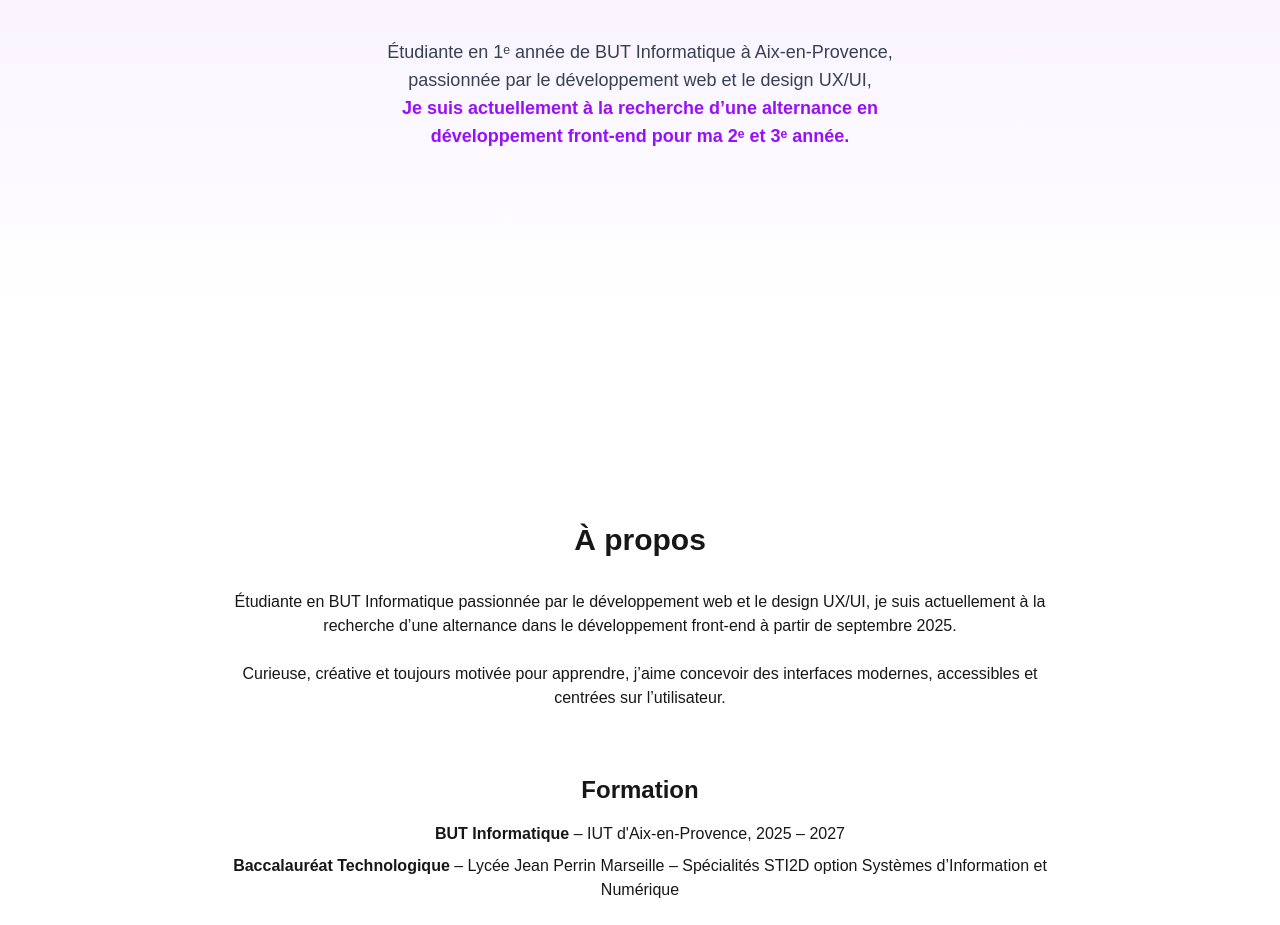
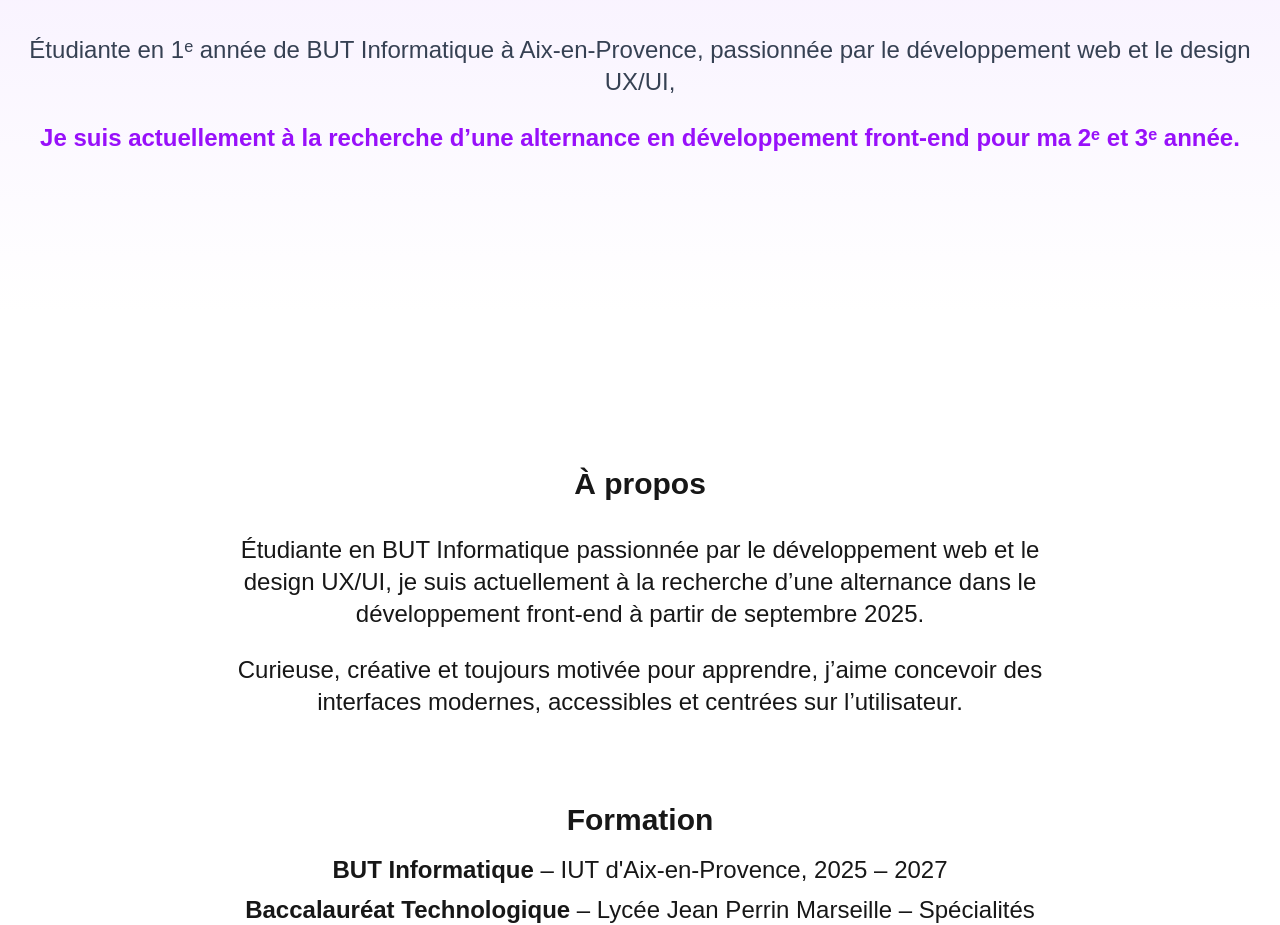
Before and after one commit to Mariam-Pgs/portfolio, a Next.js app: page / in a window 1280 px wide. Shown: the part 328-1253 px from the top of the page. Built offline with nearby package versions, Linux system fonts and the light colour scheme.

Commit message:
modif espacement agrandissement texte et reglage probleme scroll pour a propos et competence

```diff
--- a/src/components/About.tsx
+++ b/src/components/About.tsx
@@ -27,19 +27,19 @@ export default function About() {
 
       <div className="max-w-4xl mx-auto px-4">
 
-      <p className="mb-6 text-center">
+      <p className="mb-6 text-center text-2xl">
         Étudiante en BUT Informatique passionnée par le développement web et le design UX/UI, je suis actuellement à la recherche d’une alternance dans le développement front-end à partir de septembre 2025.
       </p>
 
-      <p className="mb-10 text-center">
+      <p className="mb-15 text-center text-2xl">
         Curieuse, créative et toujours motivée pour apprendre, j’aime concevoir des interfaces modernes, accessibles et centrées sur l’utilisateur.
       </p>
 
       </div>
 
 
-      <div className="mt-6 w-full">
-        <h3 className="text-2xl font-semibold mb-4 text-center">Formation</h3>
+      <div className="mt-6 w-full text-2xl">
+        <h3 className="text-3xl font-semibold mb-4 text-center">Formation</h3>
         <ul className="space-y-2 text-center">
           <li>
             <strong>BUT Informatique</strong> – IUT d'Aix-en-Provence, 2025 – 2027
--- a/src/components/Hero.tsx
+++ b/src/components/Hero.tsx
@@ -11,10 +11,10 @@ export default function Hero() {
      <br>
 
      </br>
-     <p className="text-lg text-gray-700 max-w-xl">
+     <p className="text-2xl text-gray-700 mb-6">
        Étudiante en 1ᵉ année de BUT Informatique à Aix-en-Provence, passionnée par le développement web et le design UX/UI,
      </p>
-     <p className="text-lg text-purple-600 font-semibold max-w-xl">
+     <p className="text-2xl text-purple-600 font-semibold">
        Je suis actuellement à la recherche d’une alternance en développement front-end pour ma 2ᵉ et 3ᵉ année.
      </p>
    </section>
--- a/src/components/Skills.tsx
+++ b/src/components/Skills.tsx
@@ -32,8 +32,8 @@ export default function Skills() {
       <h3 className="text-3xl font-semibold mb-10 text-center">Compétences</h3>
 
       {/* Langages que j'utilise */}
-      <div className="mb-12">
-        <h4 className="text-xl font-semibold mb-4 text-center">💻 Langages que j’utilise</h4>
+      <div className="mb-15">       {/* espacement entre section languages et section outils */}
+        <h4 className="text-xl font-semibold mb-8 text-center">💻 Langages que j’utilise</h4>
         <div className="grid grid-cols-2 md:grid-cols-4 gap-6 max-w-4xl mx-auto">
           <SkillBox icon={<FaHtml5 />} label="HTML" />
           <SkillBox icon={<FaCss3Alt />} label="CSS" />
@@ -50,7 +50,7 @@ export default function Skills() {
 
       {/* Outils que j’utilise */}
       <div>
-        <h4 className="text-xl font-semibold mb-4 text-center">🛠️ Outils que j’utilise</h4>
+        <h4 className="text-xl font-semibold mb-8 text-center">🛠️ Outils que j’utilise</h4>
         <div className="grid grid-cols-2 md:grid-cols-4 gap-6 max-w-4xl mx-auto">
           <SkillBox icon={<FaFigma />} label="Figma" />
           <SkillBox icon={<FaGithub />} label="GitHub" />
```
